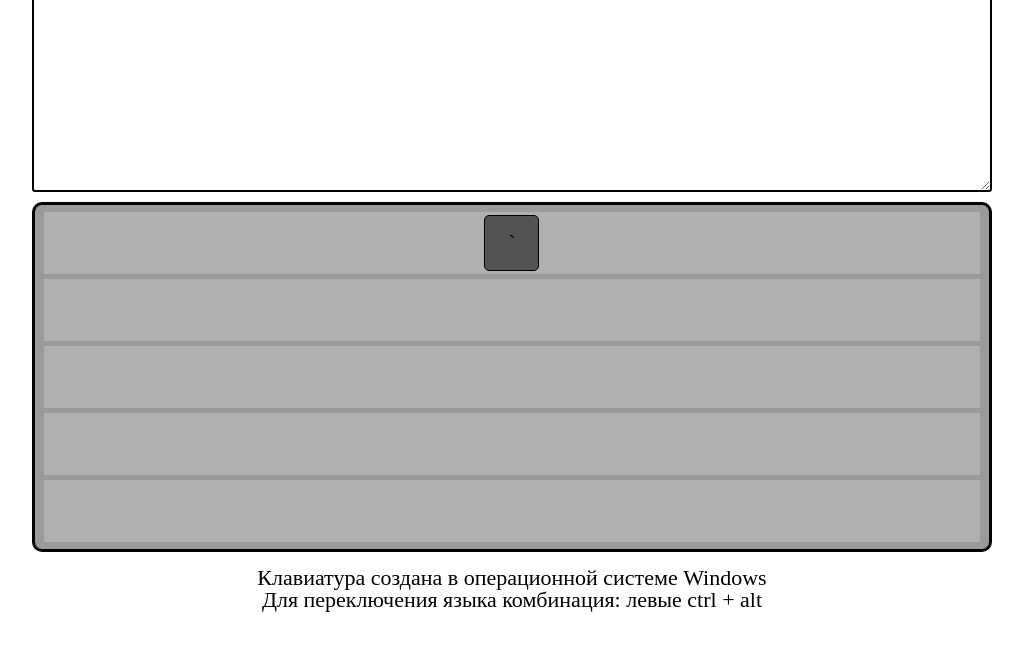
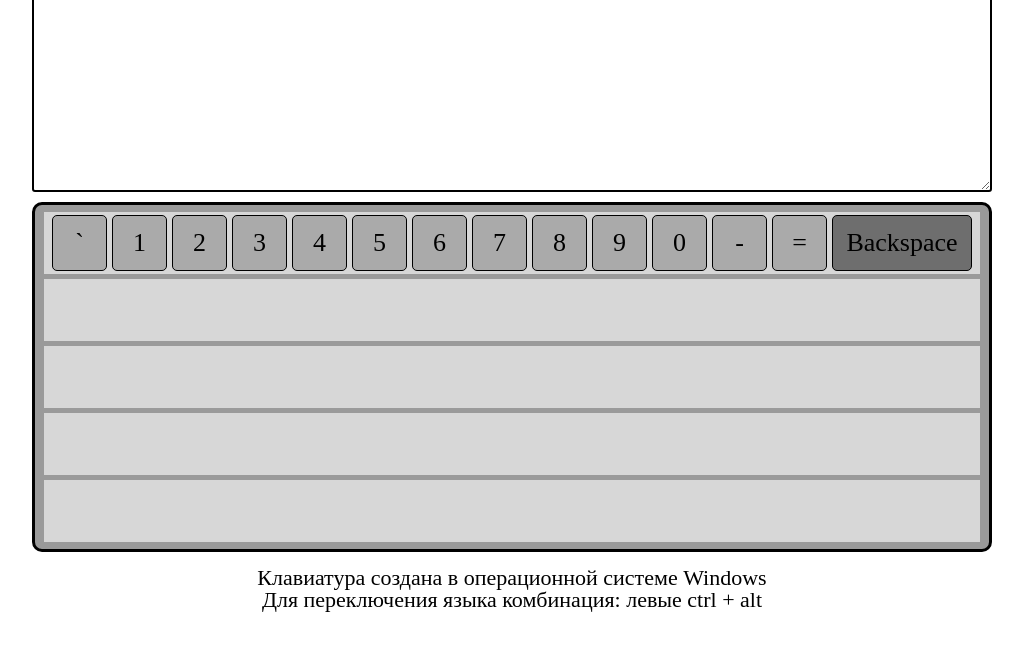
Before and after one commit to olegpl1993/virtual-keyboard, a website built with webpack: page src/index.html in a window 1280 px wide. Shown: the part 68-718 px from the top of the page, without its empty margins (128-1151 px from the left). Built offline with nearby package versions, Linux system fonts and the light colour scheme.

Commit message:
feat: create first line buttons, add mouse listners

```diff
--- a/package.json
+++ b/package.json
@@ -6,7 +6,8 @@
   "scripts": {
     "start": "set NODE_ENV=development&&webpack serve --open",
     "dev": "set NODE_ENV=development&&webpack",
-    "build": "set NODE_ENV=production&&webpack"
+    "build": "set NODE_ENV=production&&webpack",
+    "fix": "eslint ./src --fix"
   },
   "keywords": [],
   "author": "",
--- a/src/index.html
+++ b/src/index.html
@@ -6,7 +6,7 @@
     <meta http-equiv="X-UA-Compatible" content="IE=edge">
     <meta name="viewport" content="width=device-width, initial-scale=1.0">
     <link rel="icon" href="images/favicon.ico">
-    <title>Document</title>
+    <title>virtual-keyboard</title>
 </head>
 
 <body>
--- a/src/index.js
+++ b/src/index.js
@@ -1,5 +1,6 @@
 import './styles/index.scss';
 
+// верстка приложения ---------------------------------------------------------
 const wrapper = document.createElement('div');
 wrapper.classList.add('wrapper');
 const body = document.querySelector('body');
@@ -42,8 +43,125 @@ keyboard.appendChild(row4);
 const row5 = document.createElement('div');
 row5.classList.add('row');
 keyboard.appendChild(row5);
+// ------------------------------------------------------------------------------------
 
-const key = document.createElement('div');
-key.classList.add('key');
-key.textContent = '`';
-row1.appendChild(key);
+// функции клавиатуры -----------------------------------------------------------------
+function mouseupBTN() { // отпустил ЛКМ
+  const allKey = document.querySelectorAll('.key');
+  allKey.forEach((el) => {
+    el.classList.remove('active');
+  });
+}
+function mousedownBTN(e) { // нажал ЛКМ
+  if (e.target.classList.contains('key')) { // нажатие на клавишу
+    e.target.classList.add('active');
+  }
+  if (e.target.classList.contains('akey')) { // нажатие на текстовую клавишу
+    textArea.value += e.target.textContent;
+  }
+}
+function mouseoutBTN() { // убрал курсор
+  const allKey = document.querySelectorAll('.key');
+  allKey.forEach((el) => {
+    el.classList.remove('over');
+  });
+}
+function mouseoverBTN(e) { // навел курсор
+  if (e.target.classList.contains('key')) {
+    e.target.classList.add('over');
+  }
+}
+
+keyboard.addEventListener('mousedown', (e) => mousedownBTN(e));
+keyboard.addEventListener('mouseup', () => mouseupBTN());
+keyboard.addEventListener('mouseover', (e) => mouseoverBTN(e));
+keyboard.addEventListener('mouseout', () => mouseoutBTN());
+//-------------------------------------------------------------------------------------
+
+// кнопки клавиатуры (первая строка)----------------------------------------------------
+const backquote = document.createElement('div');
+backquote.classList.add('key');
+backquote.classList.add('akey');
+backquote.textContent = '`';
+row1.appendChild(backquote);
+
+const digit1 = document.createElement('div');
+digit1.classList.add('key');
+digit1.classList.add('akey');
+digit1.textContent = '1';
+row1.appendChild(digit1);
+
+const digit2 = document.createElement('div');
+digit2.classList.add('key');
+digit2.classList.add('akey');
+digit2.textContent = '2';
+row1.appendChild(digit2);
+
+const digit3 = document.createElement('div');
+digit3.classList.add('key');
+digit3.classList.add('akey');
+digit3.textContent = '3';
+row1.appendChild(digit3);
+
+const digit4 = document.createElement('div');
+digit4.classList.add('key');
+digit4.classList.add('akey');
+digit4.textContent = '4';
+row1.appendChild(digit4);
+
+const digit5 = document.createElement('div');
+digit5.classList.add('key');
+digit5.classList.add('akey');
+digit5.textContent = '5';
+row1.appendChild(digit5);
+
+const digit6 = document.createElement('div');
+digit6.classList.add('key');
+digit6.classList.add('akey');
+digit6.textContent = '6';
+row1.appendChild(digit6);
+
+const digit7 = document.createElement('div');
+digit7.classList.add('key');
+digit7.classList.add('akey');
+digit7.textContent = '7';
+row1.appendChild(digit7);
+
+const digit8 = document.createElement('div');
+digit8.classList.add('key');
+digit8.classList.add('akey');
+digit8.textContent = '8';
+row1.appendChild(digit8);
+
+const digit9 = document.createElement('div');
+digit9.classList.add('key');
+digit9.classList.add('akey');
+digit9.textContent = '9';
+row1.appendChild(digit9);
+
+const digit0 = document.createElement('div');
+digit0.classList.add('key');
+digit0.classList.add('akey');
+digit0.textContent = '0';
+row1.appendChild(digit0);
+
+const minus = document.createElement('div');
+minus.classList.add('key');
+minus.classList.add('akey');
+minus.textContent = '-';
+row1.appendChild(minus);
+
+const equal = document.createElement('div');
+equal.classList.add('key');
+equal.classList.add('akey');
+equal.textContent = '=';
+row1.appendChild(equal);
+
+const backspace = document.createElement('div');
+backspace.classList.add('key');
+backspace.classList.add('fkey');
+backspace.classList.add('backspace');
+backspace.textContent = 'Backspace';
+row1.appendChild(backspace);
+
+// кнопки клавиатуры (вторая строка)----------------------------------------------------
--- a/src/styles/global.scss
+++ b/src/styles/global.scss
@@ -37,10 +37,11 @@
 .row {
     height: 18%;
     width: 98%;
-    background-color: rgb(176, 176, 176);
+    background-color: rgb(215, 215, 215);
     display: flex;
     justify-content: center;
     align-items: center;
+    gap: 5px;
 }
 .buttomText {
     font-size: 22px;
@@ -51,12 +52,25 @@
     height: 90%;
     width: 55px;
     border: 1px solid black;
-    background-color: rgb(83, 83, 83);
+    background-color: rgb(170, 170, 170);
     border-radius: 5px;
     display: flex;
     justify-content: center;
     align-items: center;
-    &:hover {
-        background-color: rgb(148, 244, 154);
-    }
+    user-select: none;
+    font-size: 26px;
 }
+.fkey {
+    background-color: rgb(110, 110, 110);
+}
+.backspace {
+    width: 140px;
+}
+
+.over {
+    background-color: rgb(187, 253, 192);
+}
+.active {
+    border-radius: 10px;
+    background-color: rgb(196, 255, 107);
+}
```
